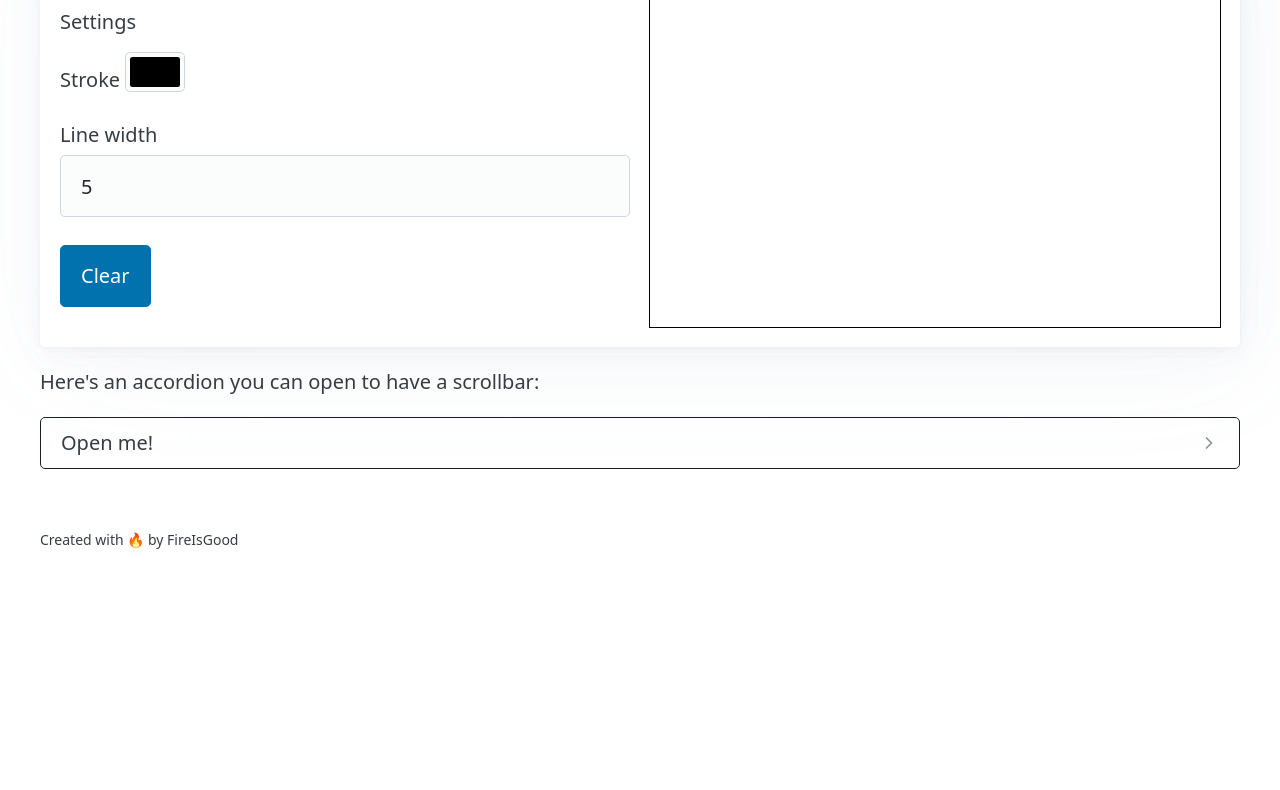
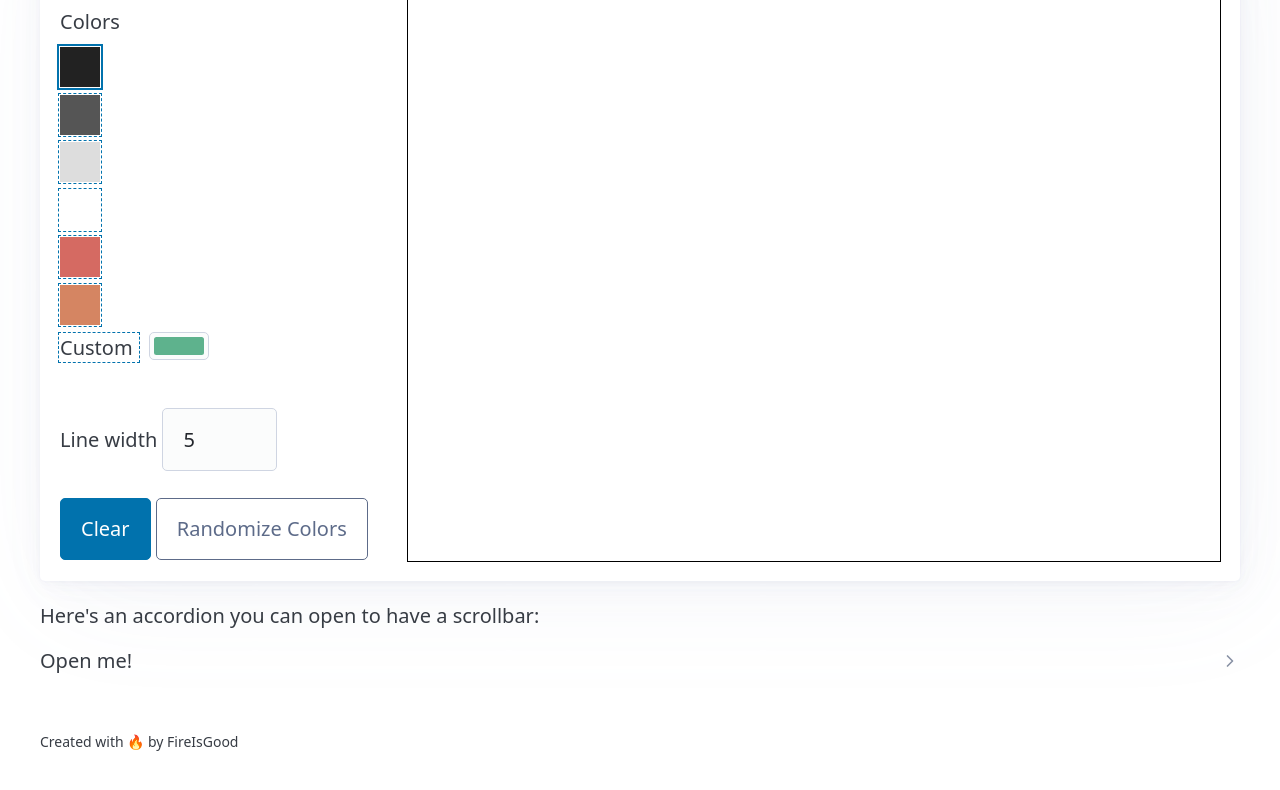
Before and after one commit to FireIsGood/test-drawing-app, a plain HTML site: page index.html in a window 1280 px wide. Shown: the part 223-1013 px from the top of the page. Before the commit the page ends 813 px from the top, so only its background shows below. Drawn offline with nearby package versions, Linux system fonts and the light colour scheme.

Commit message:
Improve UI and add random colors

```diff
--- a/index.html
+++ b/index.html
@@ -34,28 +34,50 @@
       </nav>
     </header>
     <main class="container">
-      <article class="drawing-app grid">
+      <article class="drawing-app">
         <div id="toolbar">
           <h1>Draw!</h1>
-          <fieldset>
-            <legend>Settings</legend>
-            <label>
-              Stroke
-              <input type="color" id="stroke" />
+          <fieldset id="color-select">
+            <legend>Colors</legend>
+            <label style="--label-clr: #222">
+              <input type="radio" name="color" value="#222" checked />
             </label>
-            <label>
-              Line width
-              <input type="number" id="lineWidth" min="1" value="5" placeholder="5" />
+            <label style="--label-clr: #555">
+              <input type="radio" name="color" value="#555" />
             </label>
-            <button id="clear">Clear</button>
+            <label style="--label-clr: #ddd">
+              <input type="radio" name="color" value="#ddd" />
+            </label>
+            <label style="--label-clr: #fff">
+              <input type="radio" name="color" value="#fff" />
+            </label>
+            <label class="random-clr">
+              <input type="radio" name="color" value="" />
+            </label>
+            <label class="random-clr">
+              <input type="radio" name="color" value="" />
+            </label>
+            <fieldset>
+              <label class="inline">
+                Custom
+                <input type="radio" name="color" value="custom" />
+              </label>
+              <input type="color" id="stroke" value="#5eb28d" />
+            </fieldset>
           </fieldset>
+          <label>
+            Line width
+            <input type="number" id="lineWidth" min="1" value="5" placeholder="5" />
+          </label>
+          <button id="clear">Clear</button>
+          <button id="randomize-colors" class="secondary outline">Randomize Colors</button>
         </div>
         <div>
           <canvas id="drawing-area"></canvas>
         </div>
       </article>
       <p>Here's an accordion you can open to have a scrollbar:</p>
-      <details role="button" class="contrast outline">
+      <details class="contrast outline">
         <summary>Open me!</summary>
         <p>Some text so that it wraps a bunch. Wow!</p>
         <br />
--- a/script.js
+++ b/script.js
@@ -10,6 +10,7 @@ const canvasRect = () => canvas.getBoundingClientRect();
 
 // Set up global variables
 let isPainting = false;
+let color = "black"; // default
 let lineWidth = 5; // default
 let startX;
 let startY;
@@ -20,6 +21,7 @@ let startY;
 function printState() {
   console.log(`
 isPainting: ${isPainting}
+color: ${color}
 lineWidth: ${lineWidth}
 startX: ${startX}
 startY: ${startY}
@@ -33,6 +35,17 @@ function fixCanvasSize() {
   canvas.height = canvasRect().height;
 }
 
+function randomizeColors() {
+  const inputs = document.querySelectorAll('label.random-clr input[type=radio][name="color"]');
+  inputs.forEach((input) => {
+    const hue = Math.floor(Math.random() * 360);
+    const colorString = `hsl(${hue}, 57.8%, 61%)`;
+    input.value = colorString;
+    input.parentElement.style = `--label-clr: ${colorString}`;
+  });
+}
+randomizeColors();
+
 //! Event Listeners !//
 
 // Fix the screen if the window is resized
@@ -43,28 +56,45 @@ toolbar.addEventListener("click", (e) => {
   if (e.target.id === "clear") {
     canvasContext.clearRect(0, 0, canvasRect().width, canvasRect().height);
   }
+  if (e.target.id === "randomize-colors") {
+    randomizeColors();
+  }
+});
+function updateFromCustomColor() {
+  const customColor = document.getElementById("stroke");
+  canvasContext.strokeStyle = customColor.value;
+}
+let radios = document.querySelectorAll('input[type=radio][name="color"]');
+radios.forEach((radio) => {
+  radio.addEventListener("change", () => {
+    const customColor = document.getElementById("stroke");
+    if (radio.value !== "custom") {
+      customColor.removeEventListener("change", updateFromCustomColor);
+      canvasContext.strokeStyle = radio.value;
+      return;
+    }
+    canvasContext.strokeStyle = customColor.value;
+    // Set up custom color mirroring
+    customColor.addEventListener("change", updateFromCustomColor);
+  });
 });
 toolbar.addEventListener("change", (e) => {
-  if (e.target.id === "stroke") {
-    canvasContext.strokeStyle = e.target.value;
-  }
   if (e.target.id === "lineWidth") {
     lineWidth = e.target.value;
   }
 });
 
-canvas.addEventListener("mousedown", (e) => {
+// Mouse movements
+window.addEventListener("mousedown", (e) => {
   isPainting = true;
   startX = e.clientX;
   startY = e.clientY;
 });
-
-canvas.addEventListener("mouseup", () => {
+window.addEventListener("mouseup", () => {
   isPainting = false;
   canvasContext.stroke();
   canvasContext.beginPath();
 });
-
 canvas.addEventListener("mousemove", draw);
 
 // Draw loop
--- a/style.css
+++ b/style.css
@@ -39,14 +39,43 @@ details[role="button"] {
 
 /* Drawing app */
 .drawing-app {
+  display: grid;
+  grid-template-columns: auto 1fr;
+  column-gap: 2rem;
+  user-select: none;
+}
+
+#color-select input[type="radio"] {
+  display: none;
+}
+
+#toolbar label:has(input[type="radio"]) {
+  background-color: var(--label-clr);
+  outline: 1px dashed var(--pico-primary);
+  outline-offset: 1px;
+  min-width: 2em;
+  min-height: 2em;
+}
+
+#toolbar label:has(input:checked) {
+  outline-width: 2px;
+  outline-style: solid;
 }
 
 #toolbar input {
+  max-width: 10ch;
+
   &[type="color"] {
-    height: 2rem;
+    height: 1.4em;
     width: 3rem;
     padding: 4px;
+    margin: 0;
   }
+}
+
+#toolbar label.inline {
+  display: inline;
+  margin-inline-end: 1ch;
 }
 
 canvas {
```
